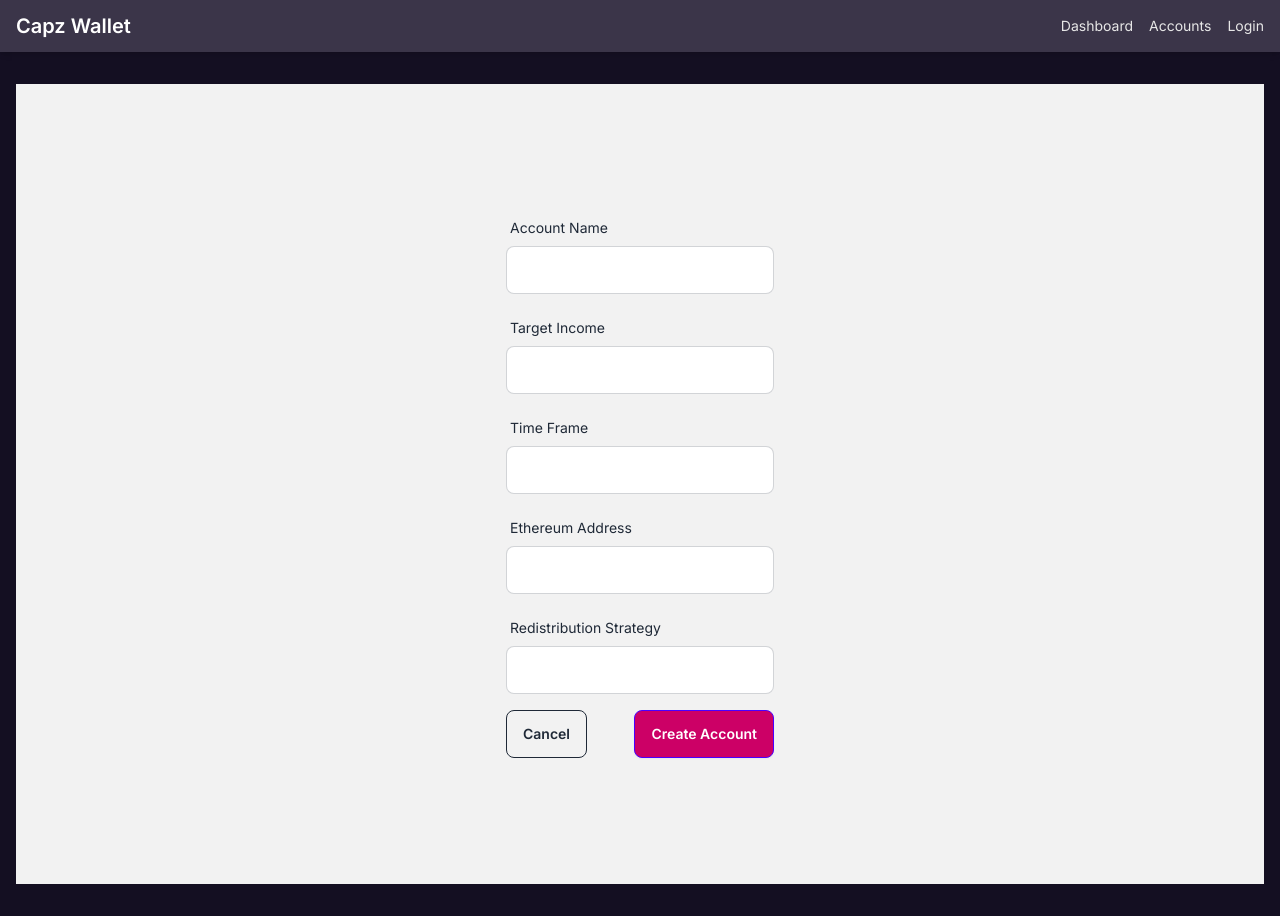
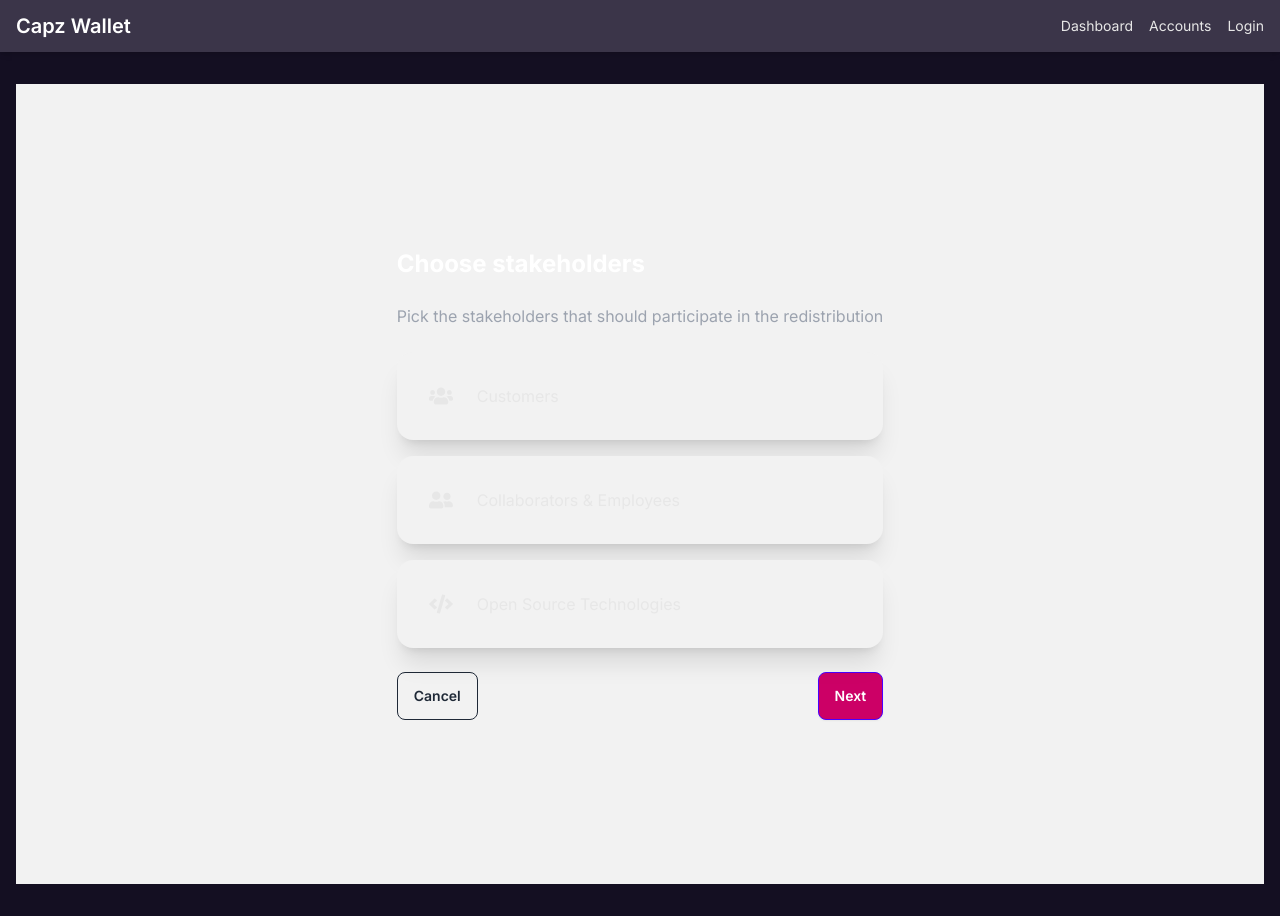
Before and after one commit to syntrofi/capz, a Next.js app: page /wallet-setup in a window 1280 px wide. Built offline with nearby package versions, Linux system fonts and the light colour scheme.

Commit message:
added multi-step form in account creation

```diff
--- a/components/WalletSetupForm.tsx
+++ b/components/WalletSetupForm.tsx
@@ -1,9 +1,12 @@
 import React, { useState } from 'react';
+import { FaUsers, FaUserFriends, FaCode, FaCheckCircle } from 'react-icons/fa';
 
 type TimeFrame = 'monthly' | 'quarterly' | 'yearly';
 type RedistributionStrategy = 'all-above-threshold' | 'participatory-growth';
+type Stakeholder = 'Customers' | 'Collaborators & Employees' | 'Open Source Technologies';
 
 interface WalletSetupFormState {
+  stakeholder: Stakeholder | null;
   name: string;
   targetIncome: string;
   timeFrame: TimeFrame;
@@ -17,21 +20,30 @@ interface WalletSetupFormProps {
 }
 
 const WalletSetupForm: React.FC<WalletSetupFormProps> = ({ onClose, onSave }) => {
+  const [step, setStep] = useState(1);
   const [formState, setFormState] = useState<WalletSetupFormState>({
+    stakeholder: null,
     name: '',
     targetIncome: '',
     timeFrame: 'monthly',
     address: '',
     redistributionStrategy: 'all-above-threshold',
   });
-  const [errors, setErrors] = useState<Partial<WalletSetupFormState>>({});
 
-  // ... (rest of the component logic)
+  const handleChange = (e: React.ChangeEvent<HTMLInputElement | HTMLSelectElement>) => {
+    const { name, value } = e.target;
+    setFormState(prev => ({ ...prev, [name]: value }));
+  };
+
+  const handleStakeholderSelect = (stakeholder: Stakeholder) => {
+    setFormState(prev => ({ ...prev, stakeholder }));
+  };
 
   const handleSubmit = (e: React.FormEvent<HTMLFormElement>) => {
     e.preventDefault();
-    // Validation logic here
-    if (Object.values(errors).every(error => !error)) {
+    if (step < 3) {
+      setStep(step + 1);
+    } else {
       onSave({
         ...formState,
         targetIncome: parseFloat(formState.targetIncome),
@@ -39,13 +51,33 @@ const WalletSetupForm: React.FC<WalletSetupFormProps> = ({ onClose, onSave }) =>
     }
   };
 
-  const handleChange = (e: React.ChangeEvent<HTMLInputElement | HTMLSelectElement>) => {
-    const { name, value } = e.target;
-    setFormState((prevFormState) => ({ ...prevFormState, [name]: value }));
-  };
+  const renderStepOne = () => (
+    <>
+      <h2 className="text-2xl font-bold mb-2">Choose stakeholders</h2>
+      <p className="text-gray-400 mb-6">Pick the stakeholders that should participate in the redistribution</p>
+      <div className="space-y-4">
+        {['Customers', 'Collaborators & Employees', 'Open Source Technologies'].map((stakeholder) => (
+          <div
+            key={stakeholder}
+            className={`card bg-base-200 shadow-xl cursor-pointer ${formState.stakeholder === stakeholder ? 'border-2 border-primary' : ''}`}
+            onClick={() => handleStakeholderSelect(stakeholder as Stakeholder)}
+          >
+            <div className="card-body flex flex-row items-center">
+              {stakeholder === 'Customers' && <FaUsers className="text-2xl mr-4" />}
+              {stakeholder === 'Collaborators & Employees' && <FaUserFriends className="text-2xl mr-4" />}
+              {stakeholder === 'Open Source Technologies' && <FaCode className="text-2xl mr-4" />}
+              <span>{stakeholder}</span>
+            </div>
+          </div>
+        ))}
+      </div>
+    </>
+  );
 
-  return (
-    <form onSubmit={handleSubmit} className="space-y-4">
+  const renderStepTwo = () => (
+    <>
+      <h2 className="text-2xl font-bold mb-6">Set up account</h2>
+      <div className="space-y-4">
         <div className="form-control">
           <label className="label" htmlFor="name">
             <span className="label-text">Account Name</span>
@@ -125,14 +157,41 @@ const WalletSetupForm: React.FC<WalletSetupFormProps> = ({ onClose, onSave }) =>
             <option value="participatory-growth">Participatory Growth</option>
           </select>
         </div>
+      </div>
+    </>
+  );
+
+  const renderStepThree = () => (
+    <div className="text-center">
+      <h2 className="text-2xl font-bold mb-4">Account successfully created</h2>
+      <FaCheckCircle className="text-6xl text-success mx-auto mb-4" />
+      <p className="mb-2">Your smart account has been created under this address</p>
+      <p className="font-mono bg-base-300 p-2 rounded">{formState.address || '0x1234...5678'}</p>
+    </div>
+  );
+
+  return (
+    <form onSubmit={handleSubmit} className="space-y-6">
+      {step === 1 && renderStepOne()}
+      {step === 2 && renderStepTwo()}
+      {step === 3 && renderStepThree()}
 
       <div className="flex justify-between mt-6">
+        {step < 3 && (
+          <>
             <button type="button" onClick={onClose} className="btn btn-outline">
               Cancel
             </button>
             <button type="submit" className="btn btn-primary">
-          Create Account
+              {step === 2 ? 'Create Account' : 'Next'}
             </button>
+          </>
+        )}
+        {step === 3 && (
+          <button type="button" onClick={onClose} className="btn btn-primary w-full">
+            Close
+          </button>
+        )}
       </div>
     </form>
   );
--- a/components/WalletSetupModal.tsx
+++ b/components/WalletSetupModal.tsx
@@ -14,9 +14,8 @@ const WalletSetupModal: React.FC<WalletSetupModalProps> = ({ isOpen, onClose, on
 
   return (
     <div className="modal modal-open">
-      <div className="modal-box relative w-11/12 max-w-lg bg-gray-800 text-gray-100 p-6">
+      <div className="modal-box relative w-11/12 max-w-lg bg-gray-800 text-gray-100 p-6 max-h-[90vh] overflow-y-auto">
         <label htmlFor="wallet-setup-modal" className="btn btn-sm btn-circle absolute right-2 top-2 bg-gray-700 text-gray-300" onClick={onClose}>✕</label>
-        <h3 className="font-bold text-2xl mb-6">Set up a new account</h3>
         <WalletSetupForm onClose={onClose} onSave={onSave} />
       </div>
       <div className="modal-backdrop" onClick={onClose}></div>
--- a/package.json
+++ b/package.json
@@ -14,6 +14,7 @@
     "next": "^14.2.8",
     "react": "^18.2.0",
     "react-dom": "^18.2.0",
+    "react-icons": "^5.3.0",
     "typescript": "^5.0.0"
   },
   "devDependencies": {
```
Also changed, not shown: 1 other file (tests, documents, lock files or other folders). Lines whose indentation alone changed are shown as unchanged.
